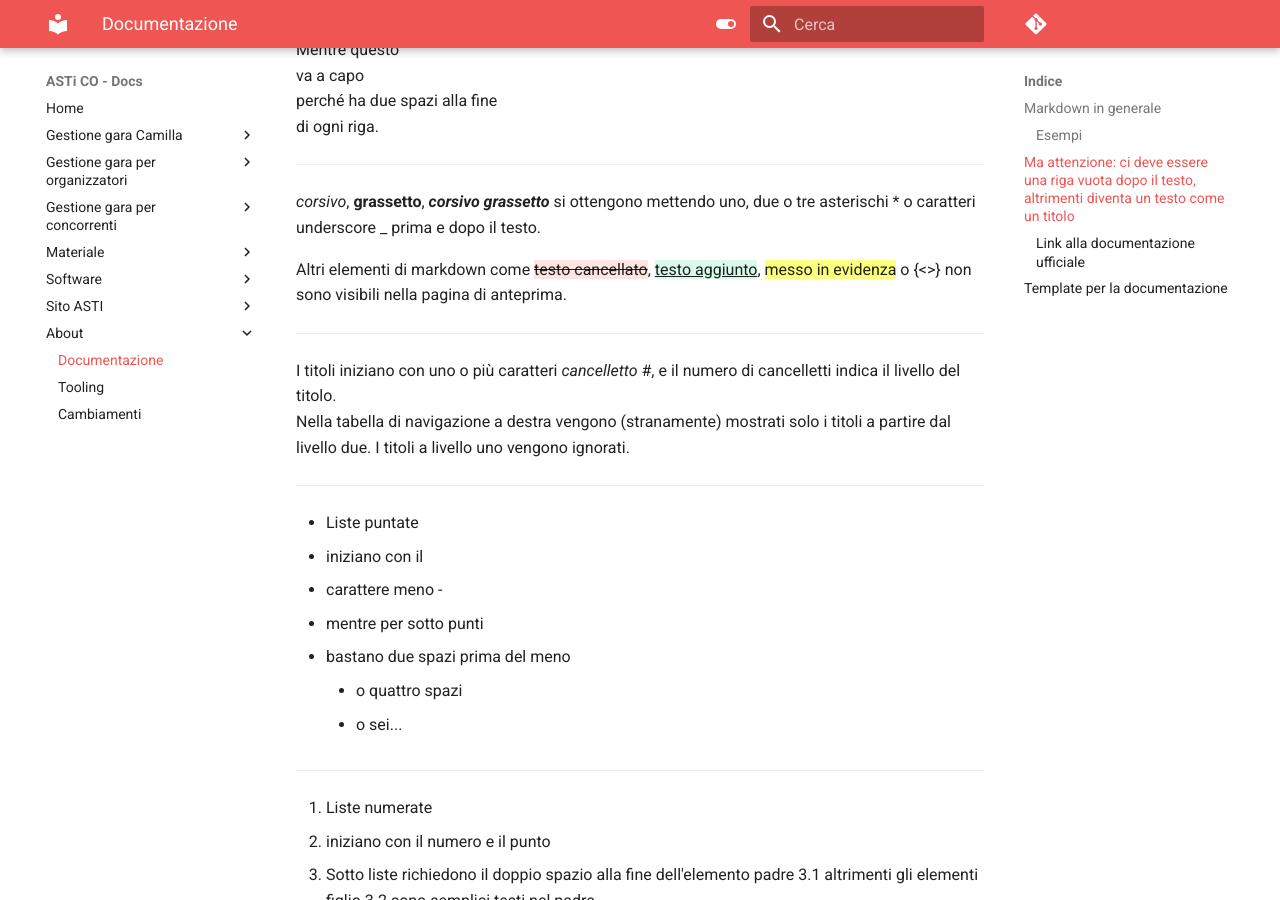
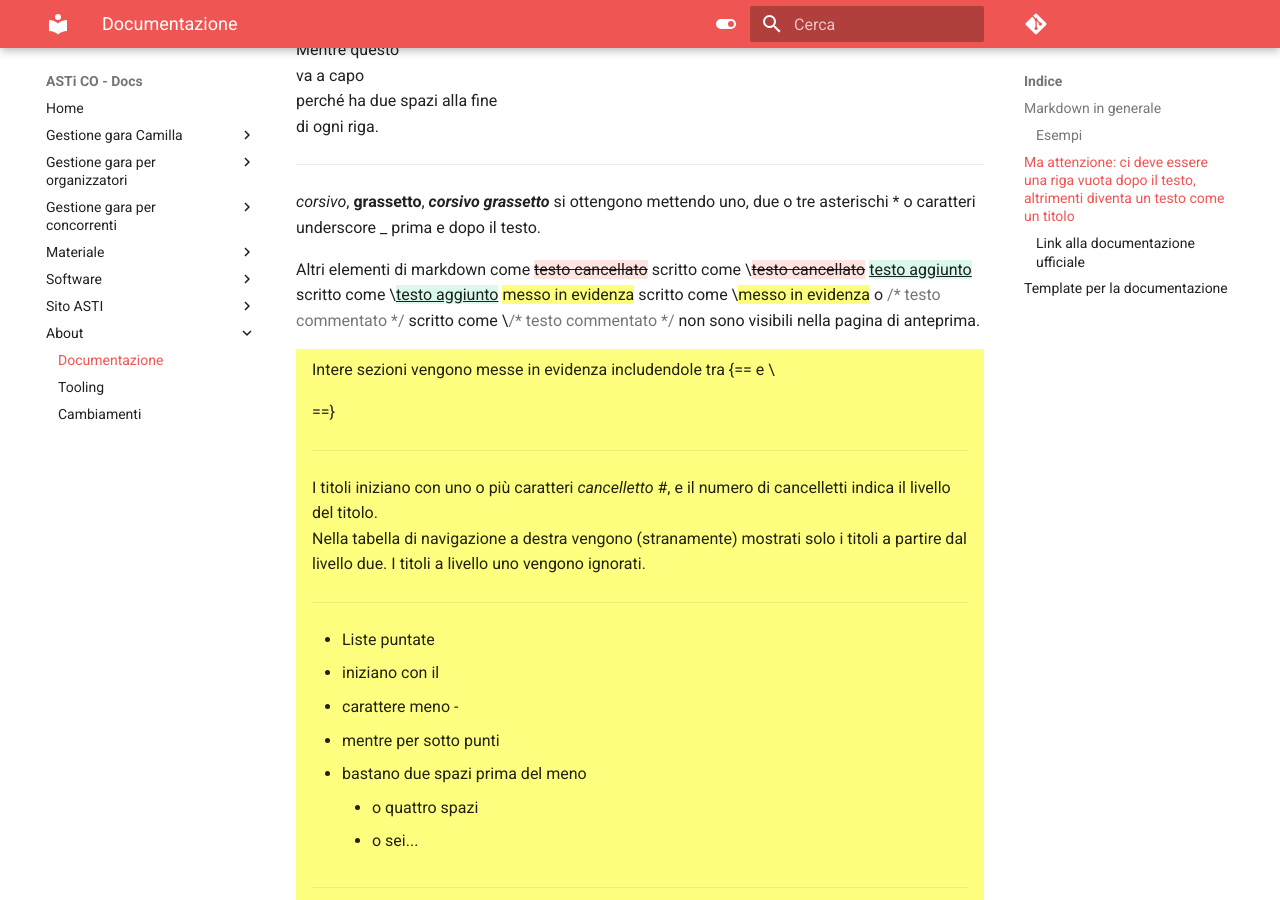
Before and after one commit to asti-co/doc, an MkDocs documentation site: the page built from docs/about/documentazione.md, in a window 1280 px wide and 900 px high, scrolled down 618 px. Built offline with MkDocs 1.6.1 and Material for MkDocs 9.7.7, drawn with Linux system fonts in a browser that asks for light colours; comment, search, counter and statistics services are not loaded.

Commit message:
Corretto dei markdown

```diff
--- a/docs/about/documentazione.md
+++ b/docs/about/documentazione.md
@@ -26,7 +26,18 @@
 ---
 *corsivo*, **grassetto**, ***corsivo grassetto*** si ottengono mettendo uno, due o tre asterischi * o caratteri underscore _ prima e dopo il testo.
 
-Altri elementi di markdown come {--testo cancellato--}, {++testo aggiunto++}, {==messo in evidenza==} o {<<testo commentato>>} non sono visibili nella pagina di anteprima.
+Altri elementi di markdown come
+  {--testo cancellato--} scritto come \{--testo cancellato--}
+  {++testo aggiunto++} scritto come \{++testo aggiunto++}
+  {==messo in evidenza==} scritto come \{==messo in evidenza==}
+  o {>>testo commentato<<} scritto come \{>>testo commentato<<}
+non sono visibili nella pagina di anteprima.
+
+{==
+
+Intere sezioni vengono messe in evidenza includendole tra \{== e \==}
+
+==}
 
 ---
 I titoli iniziano con uno o più caratteri *cancelletto* #, e il numero di cancelletti indica il livello del titolo.
```
